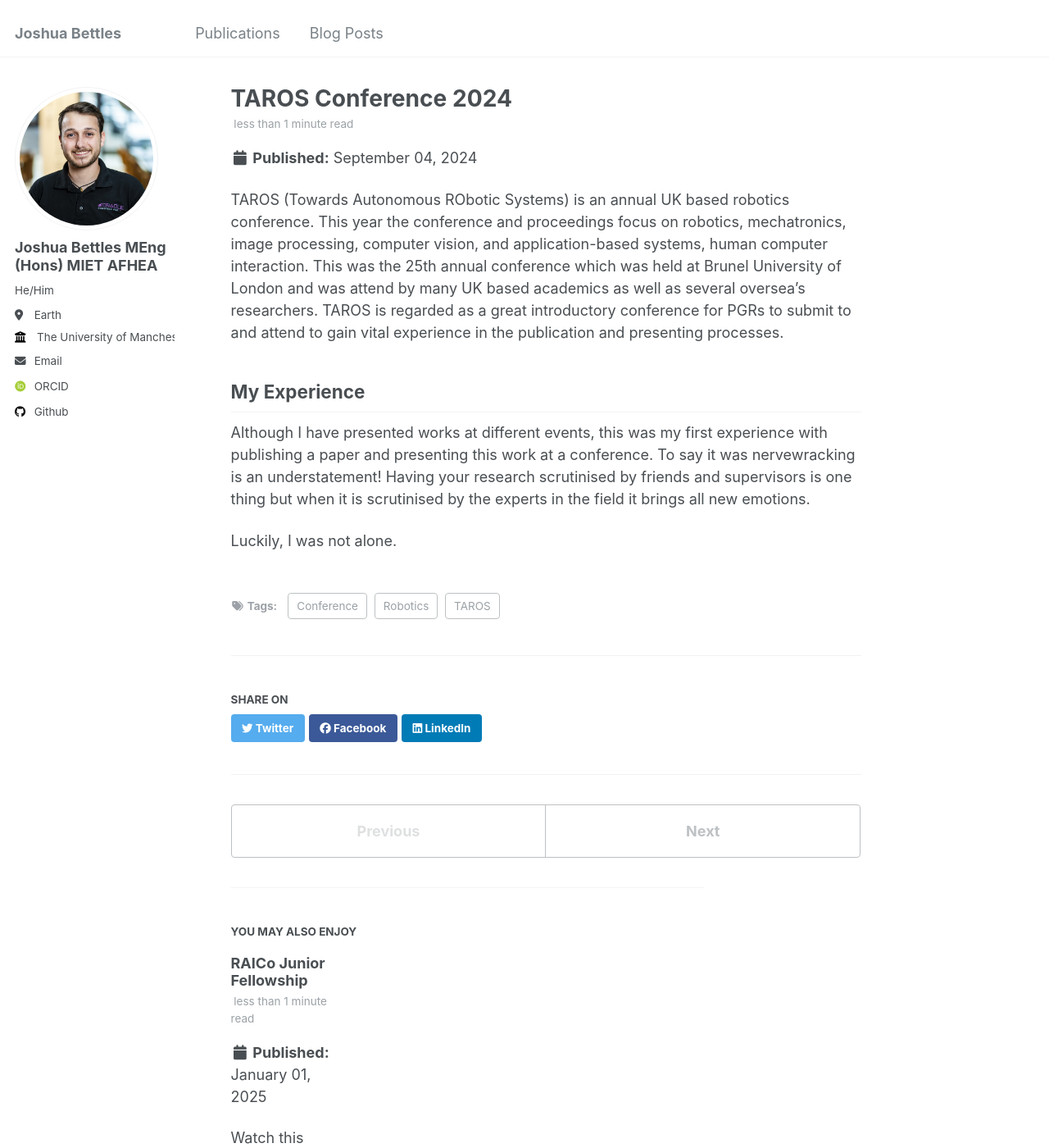
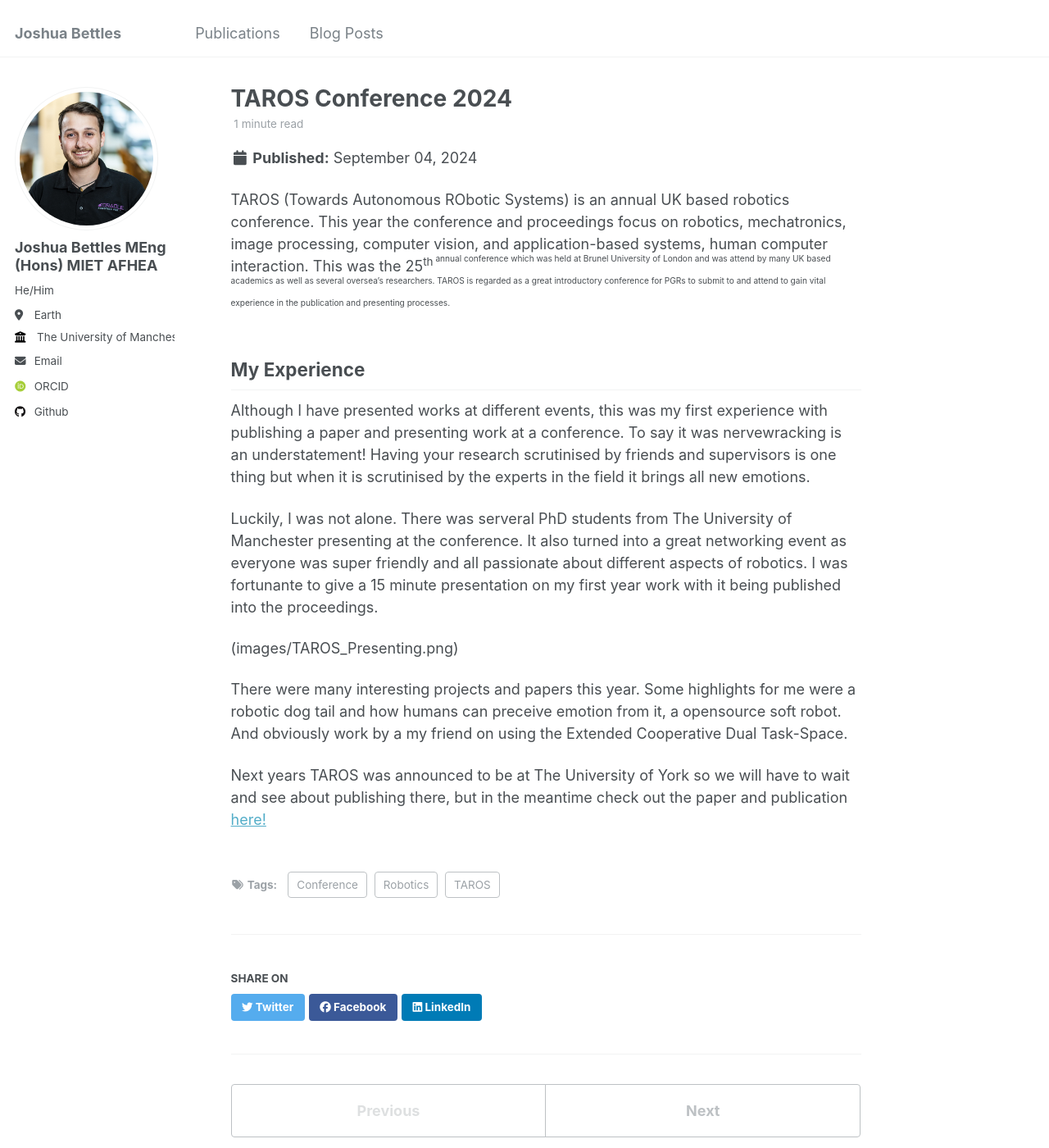
Before and after one commit to Joshua-Bettles/joshua-bettles.github.io, a Jekyll site: the page built from _posts/2024-09-04-TAROS-Conference-2024.md, in a window 1280 px wide and 1400 px high. Shown: the whole window at 82% size. Built offline with Jekyll 4.4.1, drawn with Linux system fonts in a browser that asks for light colours; some web fonts are replaced.

Commit message:
TAROS post edits

```diff
--- a/_posts/2024-09-04-TAROS-Conference-2024.md
+++ b/_posts/2024-09-04-TAROS-Conference-2024.md
@@ -8,10 +8,16 @@
   - TAROS
 ---
 
-TAROS (Towards Autonomous RObotic Systems) is an annual UK based robotics conference. This year the conference and proceedings focus on robotics, mechatronics, image processing, computer vision, and application-based systems, human computer interaction. This was the 25th annual conference which was held at Brunel University of London and was attend by many UK based academics as well as several oversea's researchers. TAROS is regarded as a great introductory conference for PGRs to submit to and attend to gain vital experience in the publication and presenting processes.
+TAROS (Towards Autonomous RObotic Systems) is an annual UK based robotics conference. This year the conference and proceedings focus on robotics, mechatronics, image processing, computer vision, and application-based systems, human computer interaction. This was the 25<sup>th<sup> annual conference which was held at Brunel University of London and was attend by many UK based academics as well as several oversea's researchers. TAROS is regarded as a great introductory conference for PGRs to submit to and attend to gain vital experience in the publication and presenting processes.
 
 My Experience
 ------
-Although I have presented works at different events, this was my first experience with publishing a paper and presenting this work at a conference. To say it was nervewracking is an understatement! Having your research scrutinised by friends and supervisors is one thing but when it is scrutinised by the experts in the field it brings all new emotions.
+Although I have presented works at different events, this was my first experience with publishing a paper and presenting work at a conference. To say it was nervewracking is an understatement! Having your research scrutinised by friends and supervisors is one thing but when it is scrutinised by the experts in the field it brings all new emotions.
 
-Luckily, I was not alone.
+Luckily, I was not alone. There was serveral PhD students from The University of Manchester presenting at the conference. It also turned into a great networking event as everyone was super friendly and all passionate about different aspects of robotics. I was fortunante to give a 15 minute presentation on my first year work with it being published into the proceedings.
+
+(images/TAROS_Presenting.png)
+
+There were many interesting projects and papers this year. Some highlights for me were a robotic dog tail and how humans can preceive emotion from it, a opensource soft robot. And obviously work by a my friend on using the Extended Cooperative Dual Task-Space.
+
+Next years TAROS was announced to be at The University of York so we will have to wait and see about publishing there, but in the meantime check out the paper and publication [here!](https://joshua-bettles.github.io/publication/2024-08-24-Accessibility-TAROS-2024)
```
Also changed, not shown: images/TAROS_Presenting.png (added).
